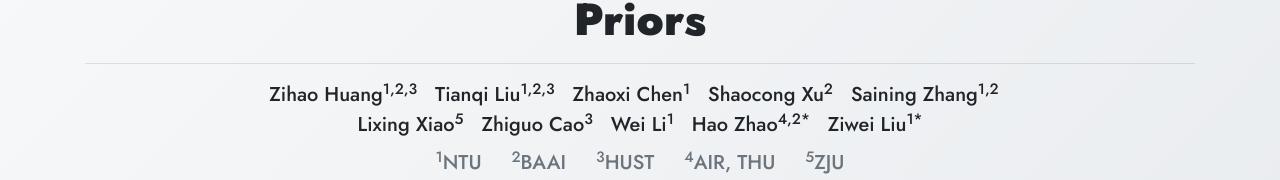
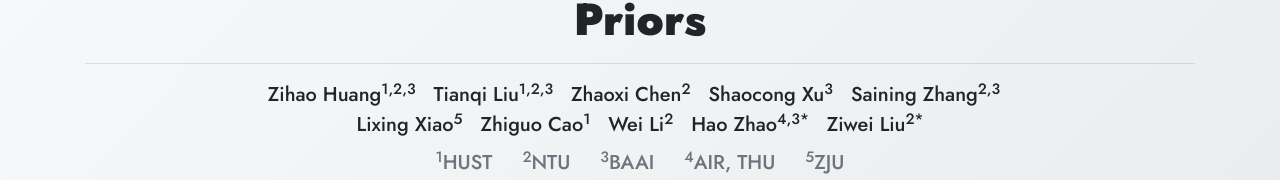
Before and after one commit to arthoi/arthoi.github.io, a plain HTML site: page index.html in a window 1280 px wide. Shown: the part 179-359 px from the top of the page. Drawn offline with nearby package versions, Linux system fonts and the light colour scheme; some icons are missing.

Commit message:
first commit

```diff
--- a/index.html
+++ b/index.html
@@ -62,20 +62,20 @@
             <p class="mb-2">
               <a href="https://inso-13.github.io/" target="_blank" class="custom-link">Zihao Huang</a><sup>1,2,3</sup>&nbsp;&nbsp;
               <a href="http://tqtqliu.github.io/" target="_blank" class="custom-link">Tianqi Liu</a><sup>1,2,3</sup>&nbsp;&nbsp;
-              <a href="https://frozenburning.github.io/" target="_blank" class="custom-link">Zhaoxi Chen</a><sup>1</sup>&nbsp;&nbsp;
-              <a href="https://daniellli.github.io/" target="_blank" class="custom-link">Shaocong Xu</a><sup>2</sup>&nbsp;&nbsp;
-              <a href="https://sainingzhang.github.io/" target="_blank" class="custom-link">Saining Zhang</a><sup>1,2</sup>&nbsp;&nbsp;
+              <a href="https://frozenburning.github.io/" target="_blank" class="custom-link">Zhaoxi Chen</a><sup>2</sup>&nbsp;&nbsp;
+              <a href="https://daniellli.github.io/" target="_blank" class="custom-link">Shaocong Xu</a><sup>3</sup>&nbsp;&nbsp;
+              <a href="https://sainingzhang.github.io/" target="_blank" class="custom-link">Saining Zhang</a><sup>2,3</sup>&nbsp;&nbsp;
               <br>
               Lixing Xiao<sup>5</sup>&nbsp;&nbsp;
-              <a href="https://scholar.google.com/citations?user=396o2BAAAAAJ&hl=en" target="_blank" class="custom-link">Zhiguo Cao</a><sup>3</sup>&nbsp;&nbsp;
-              <a href="https://weivision.github.io/" target="_blank" class="custom-link">Wei Li</a><sup>1</sup>&nbsp;&nbsp;
-              <a href="https://sites.google.com/view/fromandto" target="_blank" class="custom-link">Hao Zhao</a><sup>4,2</sup><sup>*</sup>&nbsp;&nbsp;
-              <a href="https://liuziwei7.github.io/" target="_blank" class="custom-link">Ziwei Liu</a><sup>1</sup><sup>*</sup>
+              <a href="https://scholar.google.com/citations?user=396o2BAAAAAJ&hl=en" target="_blank" class="custom-link">Zhiguo Cao</a><sup>1</sup>&nbsp;&nbsp;
+              <a href="https://weivision.github.io/" target="_blank" class="custom-link">Wei Li</a><sup>2</sup>&nbsp;&nbsp;
+              <a href="https://sites.google.com/view/fromandto" target="_blank" class="custom-link">Hao Zhao</a><sup>4,3</sup><sup>*</sup>&nbsp;&nbsp;
+              <a href="https://liuziwei7.github.io/" target="_blank" class="custom-link">Ziwei Liu</a><sup>2</sup><sup>*</sup>
             </p>
             <p class="text-muted">
-              <sup>1</sup>NTU&nbsp;&nbsp;&nbsp;&nbsp;
-              <sup>2</sup>BAAI&nbsp;&nbsp;&nbsp;&nbsp;
-              <sup>3</sup>HUST&nbsp;&nbsp;&nbsp;&nbsp;
+              <sup>1</sup>HUST&nbsp;&nbsp;&nbsp;&nbsp;
+              <sup>2</sup>NTU&nbsp;&nbsp;&nbsp;&nbsp;
+              <sup>3</sup>BAAI&nbsp;&nbsp;&nbsp;&nbsp;
               <sup>4</sup>AIR, THU&nbsp;&nbsp;&nbsp;&nbsp;
               <sup>5</sup>ZJU
             </p>
```
